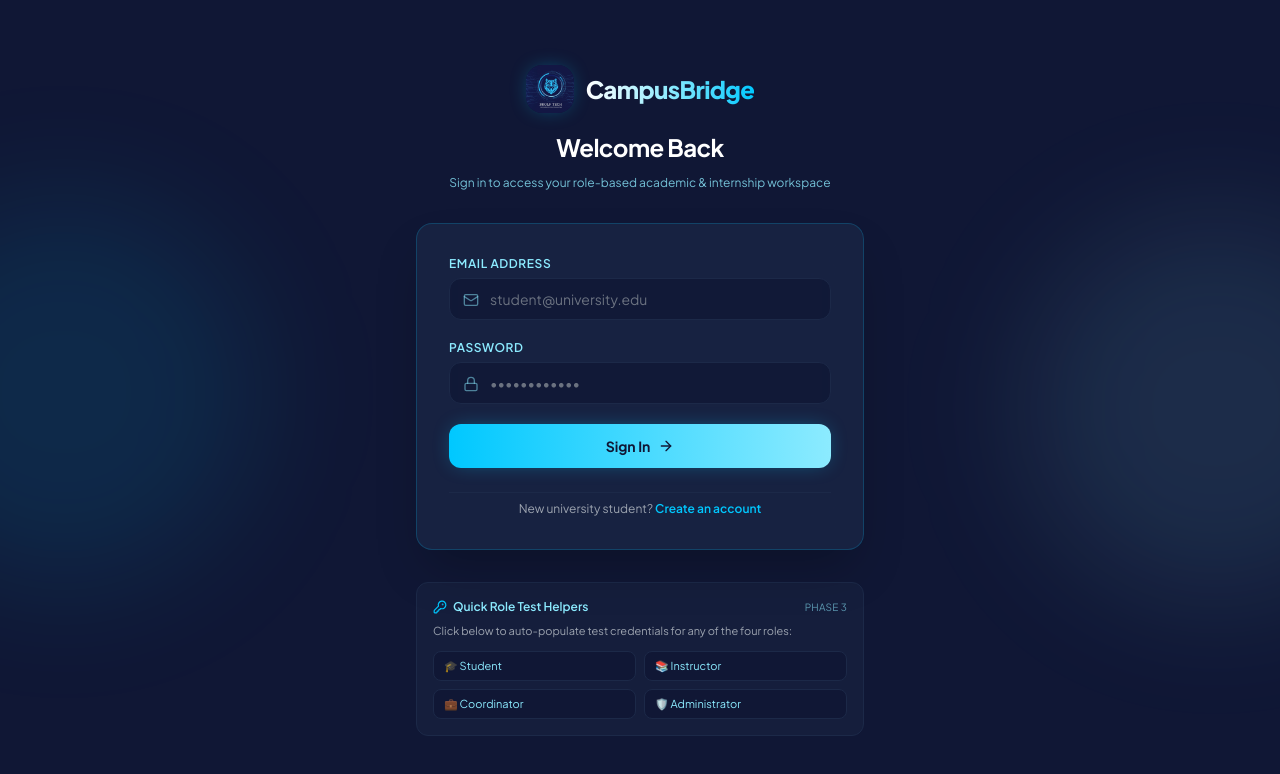
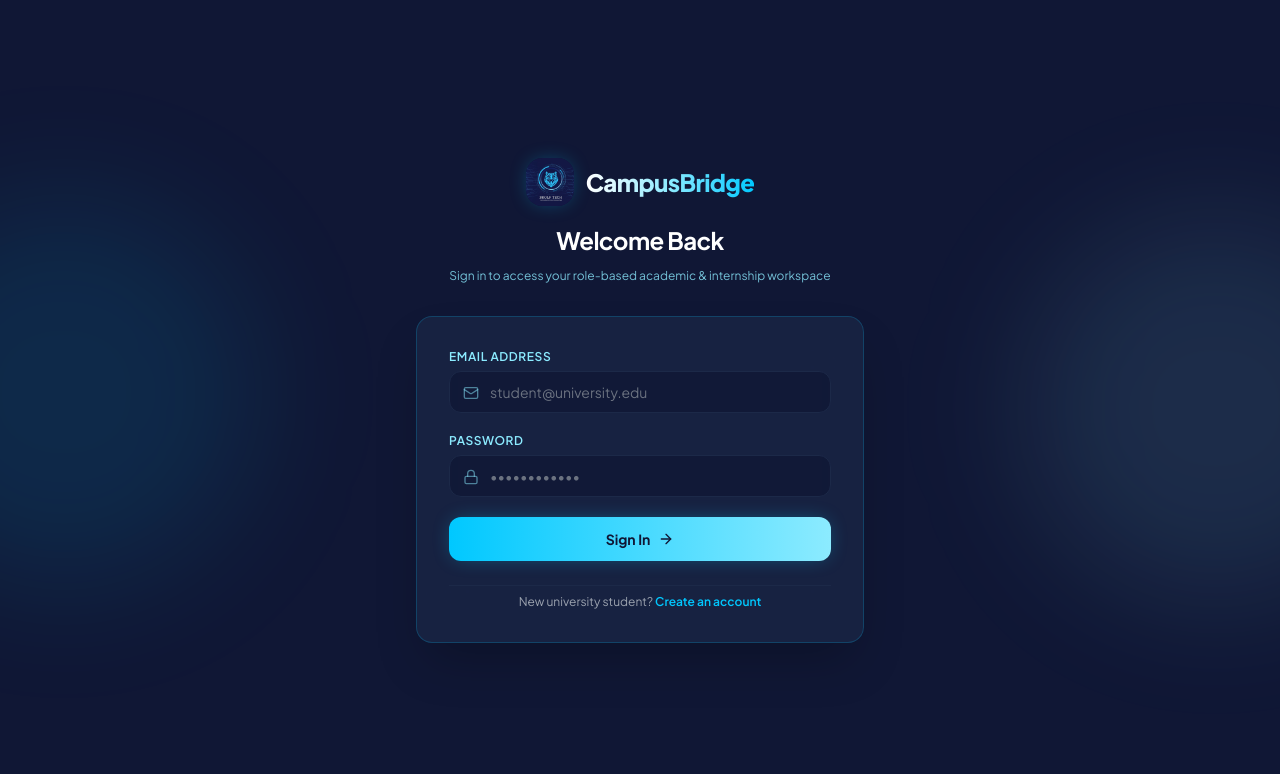
Before and after one commit to Wezamanner/campusBridge, a React (Vite) app in the folder client/: page /login in a window 1280 px wide. Shown: the top 774 px of the page. Built offline with nearby package versions, Linux system fonts and the light colour scheme; no server answers.

Commit message:
fix(login): remove Quick Role Test Helpers dev panel from login page

```diff
--- a/client/src/pages/public/LoginPage.jsx
+++ b/client/src/pages/public/LoginPage.jsx
@@ -8,7 +8,6 @@ import {
   ArrowRight,
   AlertCircle,
   Loader2,
-  KeyRound,
   Sparkles
 } from 'lucide-react';
 
@@ -48,13 +47,6 @@ export default function LoginPage() {
     } finally {
       setIsLoading(false);
     }
-  };
-
-  // Preset quick fill for test accounts
-  const fillCredentials = (presetEmail, presetPass) => {
-    setEmail(presetEmail);
-    setPassword(presetPass);
-    setErrorMessage('');
   };
 
   return (
@@ -162,49 +154,6 @@ export default function LoginPage() {
           </div>
         </div>
 
-        {/* Demo Fast-Login Drawer */}
-        <div className="p-4 rounded-xl bg-[#1C2948]/40 border border-[#1C2948] text-xs space-y-2">
-          <div className="flex items-center justify-between text-[#8CEBFF]">
-            <span className="font-semibold flex items-center gap-1.5">
-              <KeyRound className="w-3.5 h-3.5 text-[#00C8FF]" />
-              Quick Role Test Helpers
-            </span>
-            <span className="text-[10px] uppercase tracking-wide opacity-60">Phase 3</span>
-          </div>
-          <p className="text-gray-400 text-[11px]">
-            Click below to auto-populate test credentials for any of the four roles:
-          </p>
-          <div className="grid grid-cols-2 gap-2 pt-1">
-            <button
-              type="button"
-              onClick={() => fillCredentials('student@campusbridge.edu', 'StudentPass123!')}
-              className="px-2.5 py-1.5 rounded-lg bg-[#101735] border border-[#1C2948] hover:border-[#00C8FF] text-left text-[11px] text-[#8CEBFF]"
-            >
-              🎓 Student
-            </button>
-            <button
-              type="button"
-              onClick={() => fillCredentials('instructor@campusbridge.edu', 'InstructorPass123!')}
-              className="px-2.5 py-1.5 rounded-lg bg-[#101735] border border-[#1C2948] hover:border-[#00C8FF] text-left text-[11px] text-[#8CEBFF]"
-            >
-              📚 Instructor
-            </button>
-            <button
-              type="button"
-              onClick={() => fillCredentials('coordinator@campusbridge.edu', 'CoordinatorPass123!')}
-              className="px-2.5 py-1.5 rounded-lg bg-[#101735] border border-[#1C2948] hover:border-[#00C8FF] text-left text-[11px] text-[#8CEBFF]"
-            >
-              💼 Coordinator
-            </button>
-            <button
-              type="button"
-              onClick={() => fillCredentials('admin@campusbridge.edu', 'AdminPass123!')}
-              className="px-2.5 py-1.5 rounded-lg bg-[#101735] border border-[#1C2948] hover:border-[#00C8FF] text-left text-[11px] text-[#8CEBFF]"
-            >
-              🛡️ Administrator
-            </button>
-          </div>
-        </div>
       </div>
     </div>
   );
```
